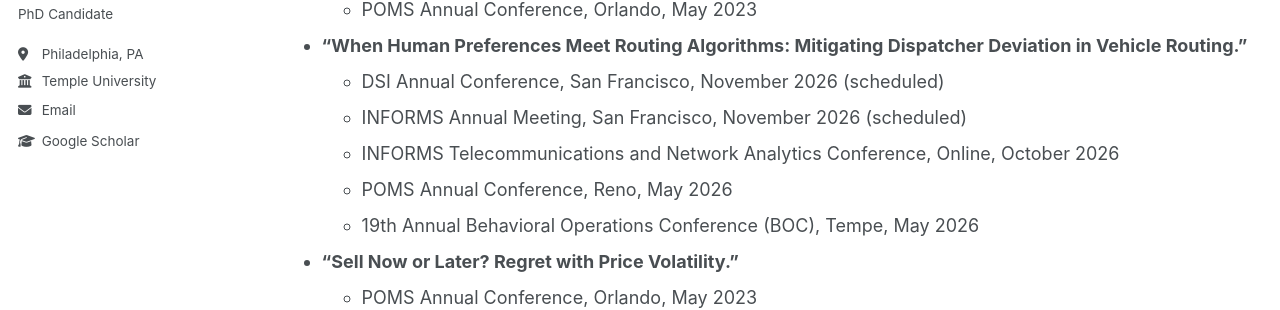
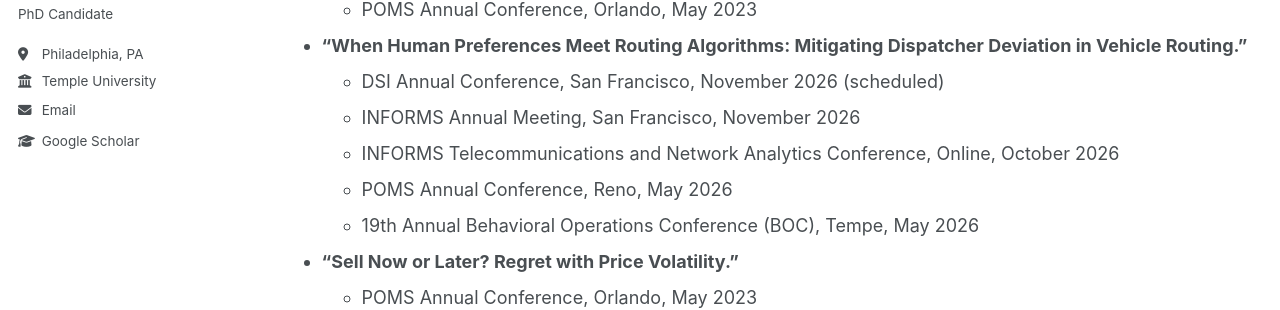
Before and after one commit to JingjingWeng/JingjingWeng.github.io, a Jekyll site: the page built from _pages/talks.md, in a window 1280 px wide and 900 px high, scrolled down 888 px. Shown: the part 289-599 px from the top of the window. Built offline with Jekyll 4.4.1, drawn with Linux system fonts in a browser that asks for light colours; a script bundle is joined from its source files by our own code; library files that are not in the unit come from our copies.

Commit message:
Update talks.md

```diff
--- a/_pages/talks.md
+++ b/_pages/talks.md
@@ -38,7 +38,7 @@ author_profile: true
 
  * **"When Human Preferences Meet Routing Algorithms: Mitigating Dispatcher Deviation in Vehicle Routing."**
    * DSI Annual Conference, San Francisco, November 2026 (scheduled)
-   * INFORMS Annual Meeting, San Francisco, November 2026 (scheduled)
+   * INFORMS Annual Meeting, San Francisco, November 2026
    * INFORMS Telecommunications and Network Analytics Conference, Online, October 2026
    * POMS Annual Conference, Reno, May 2026
    * 19th Annual Behavioral Operations Conference (BOC), Tempe, May 2026
```
